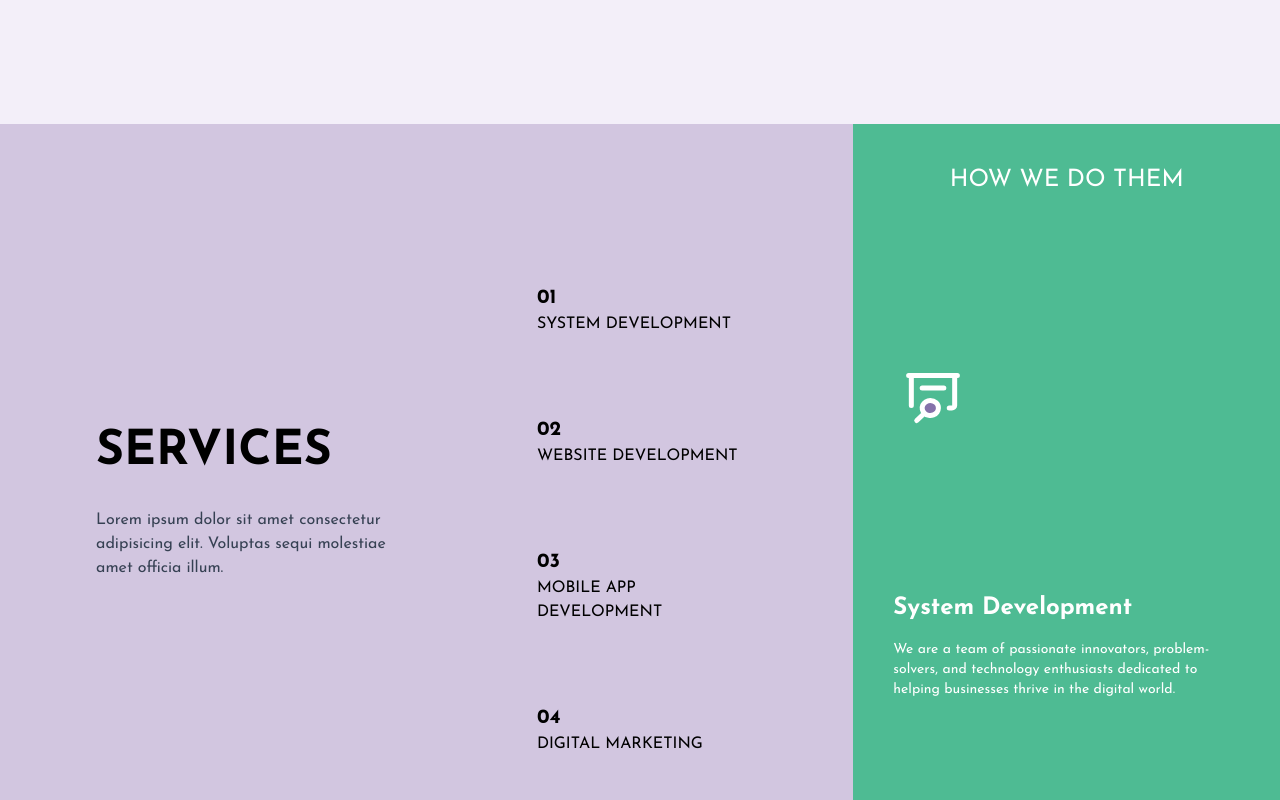
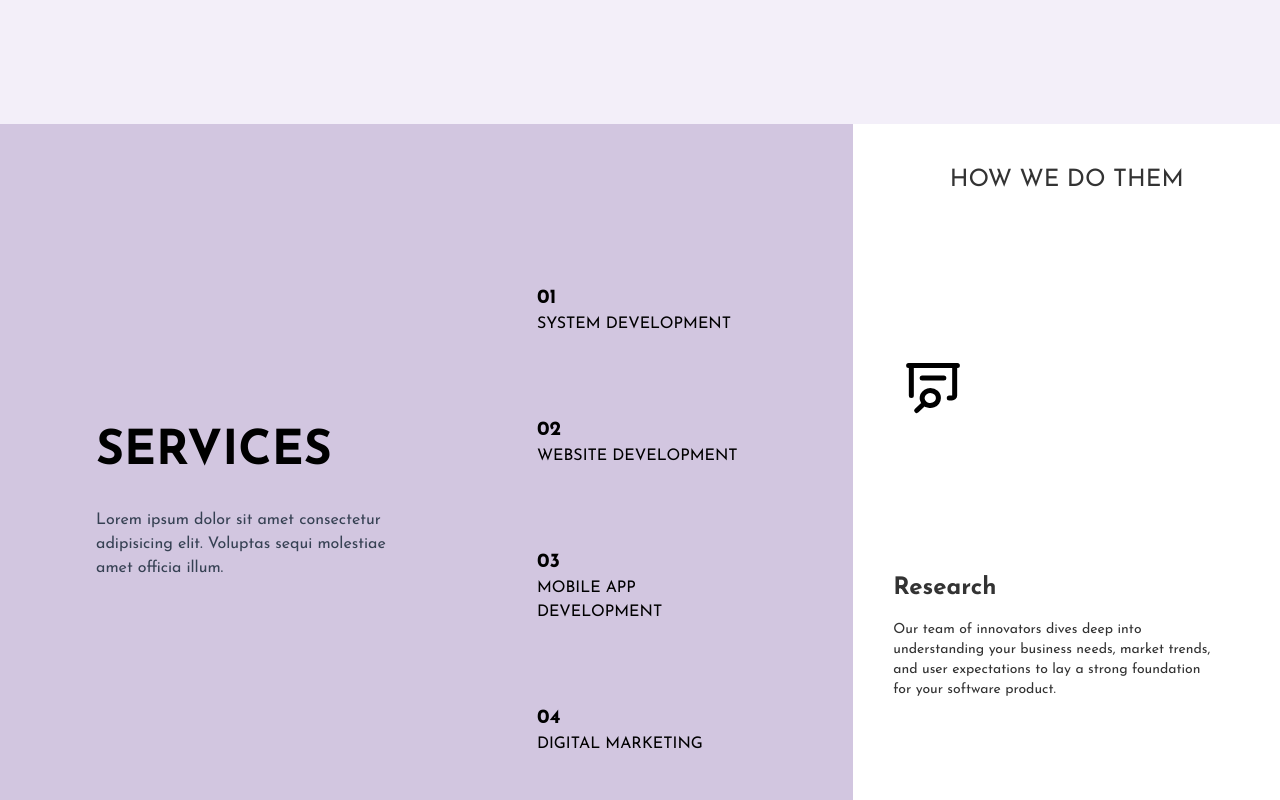
Before and after one commit to Nardos-Amakele/shalOps, a Next.js app: page / in a window 1280 px wide. Shown: the part 1660-2460 px from the top of the page. Built offline with nearby package versions, Linux system fonts and the light colour scheme.

Commit message:
edits services section

```diff
--- a/src/app/components/Services.tsx
+++ b/src/app/components/Services.tsx
@@ -3,8 +3,8 @@
 import { useState } from "react";
 import Image from "next/image";
 import { FaArrowRight, FaArrowLeft } from "react-icons/fa";
-import Research from "../../../public/research-presentation-svgrepo-com.svg";
-import Development from "../../../public/development-web-development-svgrepo-com (1).svg";
+import Research from "../../../public/research-presentation-svgrepo-com (1).svg";
+import Development from "../../../public/development-web-development-svgrepo-com (1) (1).svg";
 import Support from "../../../public/Group.svg";
 import { motion, AnimatePresence } from "framer-motion";
 
@@ -28,12 +28,36 @@ const content = [
     description:
       "We are a team of passionate innovators, problem-solvers, and technology enthusiasts dedicated to helping businesses thrive in the digital world.",
     icon: Support,
-    background: "#8233D7",
+    background: "#563589",
   },
   {
     title: "Digital Marketing",
     description:
       "We are a team of passionate innovators, problem-solvers, and technology enthusiasts dedicated to helping businesses thrive in the digital world.",
+    icon: Support,
+    background: "#563589",
+  },
+];
+
+const methods = [
+  {
+    title: "Research",
+    description:
+      "Our team of innovators dives deep into understanding your business needs, market trends, and user expectations to lay a strong foundation for your software product.",
+    icon: Research,
+    background: "#FFFFFF",
+  },
+  {
+    title: "Development",
+    description:
+      "Our skilled developers bring your vision to life, crafting robust, scalable, and user-friendly software solutions tailored to your business goals.",
+    icon: Development,
+    background: "#000000",
+  },
+  {
+    title: "Testing and Training",
+    description:
+      "We rigorously test your software to ensure flawless performance and provide comprehensive training to empower your team for seamless adoption.",
     icon: Support,
     background: "#563589",
   },
@@ -45,12 +69,12 @@ export default function Services() {
 
   const handleNext = () => {
     setPrevIndex(index);
-    setIndex((prev) => (prev + 1) % content.length);
+    setIndex((prev) => (prev + 1) % methods.length);
   };
 
   const handlePrev = () => {
     setPrevIndex(index);
-    setIndex((prev) => (prev - 1 + content.length) % content.length);
+    setIndex((prev) => (prev - 1 + methods.length) % methods.length);
   };
 
   return (
@@ -77,66 +101,112 @@ export default function Services() {
           ))}
         </div>
       </div>
-
-      {/* Right Section */}
       <div className="relative w-full md:w-1/3 min-h-[450px] md:min-h-[600px] flex items-center justify-center">
-        {/* Background  */}
+        {/* Background */}
         <motion.div
-          className="absolute inset-0 flex flex-col justify-between  p-6 md:p-10 w-full h-full"
-          style={{ backgroundColor: content[prevIndex].background }}
+          className="absolute inset-0 flex flex-col justify-between p-6 md:p-10 w-full h-full"
+          style={{ backgroundColor: methods[prevIndex].background }}
           animate={{ opacity: 1 }}
           transition={{ duration: 0.5 }}
         >
-          <h3 className="text-xl md:text-2xl uppercase mb-4 md:mb-6 text-white text-center">
+          <h3
+            className="text-xl md:text-2xl uppercase mb-4 md:mb-6 text-center"
+            style={{
+              color:
+                methods[prevIndex].background === "#FFFFFF"
+                  ? "#333333"
+                  : "#FFFFFF",
+            }}
+          >
             HOW WE DO THEM
           </h3>
           <div className="self-start">
             <Image
-              src={content[prevIndex].icon}
+              src={methods[prevIndex].icon}
               width={60}
               height={50}
-              alt={content[prevIndex].title}
+              alt={methods[prevIndex].title}
               className="mb-4 md:w-[80px] md:h-[60px]"
             />
           </div>
           <div className="mb-44">
-            <h2 className="text-xl md:text-2xl font-semibold mb-3 md:mb-4 text-white">
-              {content[prevIndex].title}
+            <h2
+              className="text-xl md:text-2xl font-semibold mb-3 md:mb-4"
+              style={{
+                color:
+                  methods[prevIndex].background === "#FFFFFF"
+                    ? "#333333"
+                    : "#FFFFFF",
+              }}
+            >
+              {methods[prevIndex].title}
             </h2>
-            <p className="text-xs md:text-sm max-w-xs text-white">
-              {content[prevIndex].description}
+            <p
+              className="text-xs md:text-sm max-w-xs"
+              style={{
+                color:
+                  methods[prevIndex].background === "#FFFFFF"
+                    ? "#333333"
+                    : "#FFFFFF",
+              }}
+            >
+              {methods[prevIndex].description}
             </p>
           </div>
         </motion.div>
 
-        {/* Foreground  */}
+        {/* Foreground */}
         <AnimatePresence mode="wait">
           <motion.div
             key={index}
-            className="absolute inset-0 flex flex-col justify-between  p-6 md:p-10 w-full h-full"
-            style={{ backgroundColor: content[index].background }}
+            className="absolute inset-0 flex flex-col justify-between p-6 md:p-10 w-full h-full"
+            style={{ backgroundColor: methods[index].background }}
             initial={{ x: "100%" }}
             animate={{ x: 0 }}
             transition={{ duration: 0.5, ease: "easeInOut" }}
           >
-            <h3 className="text-xl md:text-2xl uppercase mb-4 md:mb-6 text-white text-center">
+            <h3
+              className="text-xl md:text-2xl uppercase mb-4 md:mb-6 text-center"
+              style={{
+                color:
+                  methods[index].background === "#FFFFFF"
+                    ? "#333333"
+                    : "#FFFFFF",
+              }}
+            >
               HOW WE DO THEM
             </h3>
             <div className="self-start">
               <Image
-                src={content[index].icon}
+                src={methods[index].icon}
                 width={60}
                 height={50}
-                alt={content[index].title}
+                alt={methods[index].title}
                 className="mb-4 md:w-[80px] md:h-[60px]"
               />
             </div>
             <div className="mb-44">
-              <h2 className="text-xl md:text-2xl font-semibold mb-3 md:mb-4 text-white">
-                {content[index].title}
+              <h2
+                className="text-xl md:text-2xl font-semibold mb-3 md:mb-4"
+                style={{
+                  color:
+                    methods[index].background === "#FFFFFF"
+                      ? "#333333"
+                      : "#FFFFFF",
+                }}
+              >
+                {methods[index].title}
               </h2>
-              <p className="text-xs md:text-sm max-w-xs text-white">
-                {content[index].description}
+              <p
+                className="text-xs md:text-sm max-w-xs"
+                style={{
+                  color:
+                    methods[index].background === "#FFFFFF"
+                      ? "#333333"
+                      : "#FFFFFF",
+                }}
+              >
+                {methods[index].description}
               </p>
             </div>
           </motion.div>
@@ -146,18 +216,26 @@ export default function Services() {
         <div className="absolute bottom-5 left-0 right-0 flex justify-between px-6 md:px-10">
           <button
             onClick={handlePrev}
-            className="p-2 md:p-3 bg-white/20 rounded-full"
+            className={`p-2 md:p-3 ${
+              methods[index].background === "#FFFFFF"
+                ? "bg-black/20"
+                : "bg-white/20"
+            }  rounded-full`}
           >
-            <FaArrowLeft color="white" />
+            <FaArrowLeft color={"#FFFFFF"} />
           </button>
           <button
             onClick={handleNext}
-            className="p-2 md:p-3 bg-white/20 rounded-full"
+            className={`p-2 md:p-3 ${
+              methods[index].background === "#FFFFFF"
+                ? "bg-black/20"
+                : "bg-white/20"
+            }  rounded-full`}
           >
-            <FaArrowRight color="white" />
+            <FaArrowRight color={"#FFFFFF"} />
           </button>
         </div>
-      </div>
+      </div>{" "}
     </section>
   );
 }
```
Also changed, not shown: public/development-web-development-svgrepo-com (1) (1).svg (added), public/research-presentation-svgrepo-com (1).svg (added).
